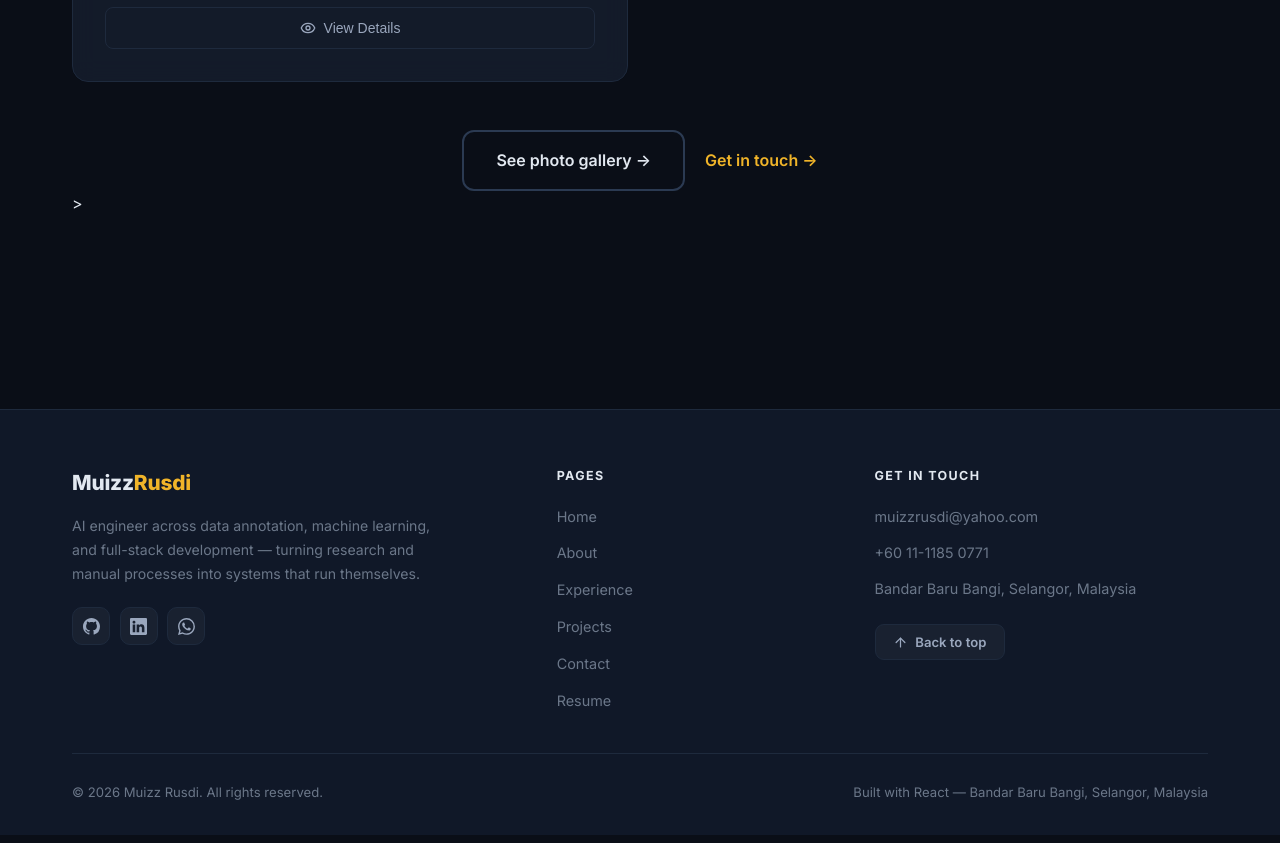
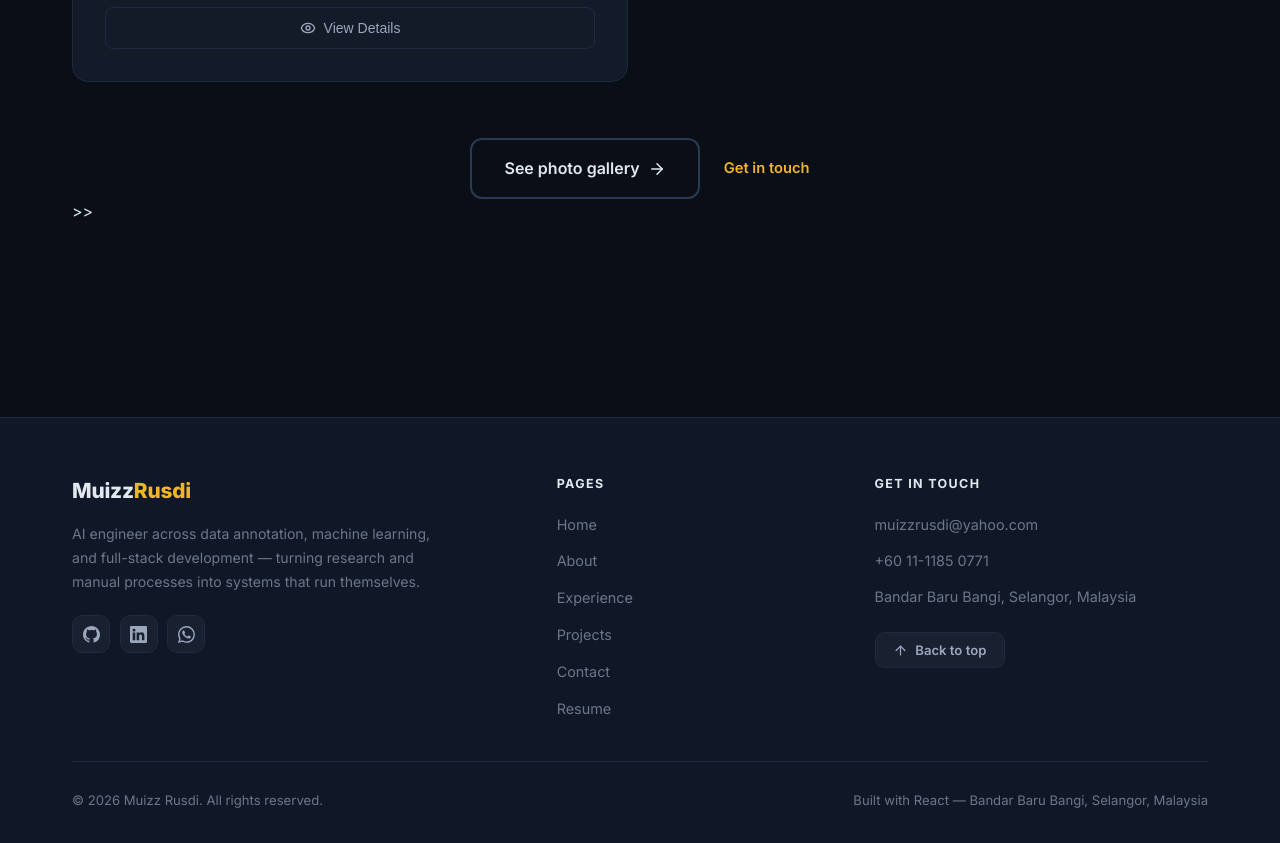
Before and after one commit to Muizz67/2026-portfolio, a React (Create React App) app: page /projects in a window 1280 px wide. Shown: the part 2640-3483 px from the top of the page. Built offline with nearby package versions, Linux system fonts and the light colour scheme.

Commit message:
Reference Experience page CTA styling for Get in touch on Projects & Gallery

```diff
--- a/src/pages/Gallery.css
+++ b/src/pages/Gallery.css
@@ -298,3 +298,7 @@
   margin-top: 0.25rem;
   opacity: 0.7;
 }
+
+.flow-footer { display:flex; align-items:center; justify-content:center; gap:1.5rem; flex-wrap:wrap; margin-top:3.5rem; }
+.flow-footer-link { font-size:0.92rem; font-weight:600; color:var(--accent); text-decoration:none; transition:var(--transition); }
+.flow-footer-link:hover { color:var(--text-primary); }
--- a/src/pages/Gallery.js
+++ b/src/pages/Gallery.js
@@ -37,8 +37,8 @@ const Gallery = () => {
             <motion.div variants={itemVariants}>
               <CareerPhotos photos={careerPhotos} />
             </motion.div>
-<motion.div variants={itemVariants} style={{ textAlign: 'center', marginTop: '3rem' }}>
-              <Link className="btn-primary" to="/contact">Get in touch →</Link>
+<motion.div variants={itemVariants} className="flow-footer">
+              <Link className="flow-footer-link" to="/contact">Get in touch</Link>
             </motion.div>>
           </motion.div>
         </div>
--- a/src/pages/Projects.css
+++ b/src/pages/Projects.css
@@ -448,3 +448,6 @@
     font-size: 1.5rem;
   }
 }
+.flow-footer { display:flex; align-items:center; justify-content:center; gap:1.5rem; flex-wrap:wrap; margin-top:3.5rem; }
+.flow-footer-link { font-size:0.92rem; font-weight:600; color:var(--accent); text-decoration:none; transition:var(--transition); }
+.flow-footer-link:hover { color:var(--text-primary); }
--- a/src/pages/Projects.js
+++ b/src/pages/Projects.js
@@ -2,7 +2,7 @@ import React, { useState, useEffect } from 'react';
 import { Link } from 'react-router-dom';
 import { motion, AnimatePresence } from 'framer-motion';
 import { useInView } from 'react-intersection-observer';
-import { Eye, X } from 'lucide-react';
+import { Eye, X, ArrowRight } from 'lucide-react';
 import { GithubIcon } from '../components/BrandIcons';
 import { techIcon } from '../data/techIcons';
 import { projects } from '../data/projects';
@@ -139,10 +139,13 @@ const Projects = () => {
                 </motion.div>
               ))}
             </div>
-            <motion.div variants={itemVariants} style={{ textAlign: 'center', marginTop: '3rem' }}>
-              <Link className="btn-secondary" to="/gallery">See photo gallery →</Link>
-              <Link to="/contact" style={{ color: 'var(--accent)', fontWeight: 600, marginLeft: '1.25rem', textDecoration: 'none' }}>Get in touch →</Link>
-            </motion.div>>
+            <motion.div variants={itemVariants} className="flow-footer">
+              <Link className="btn-secondary" to="/gallery">
+                <span>See photo gallery</span>
+                <ArrowRight size={18} />
+              </Link>
+              <Link className="flow-footer-link" to="/contact">Get in touch</Link>
+            </motion.div>>>
           </motion.div>
         </div>
       </section>
```
